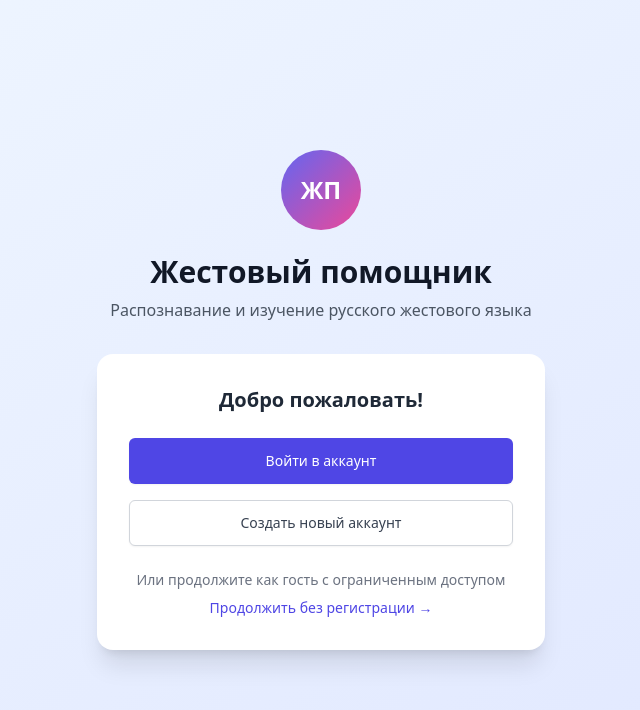
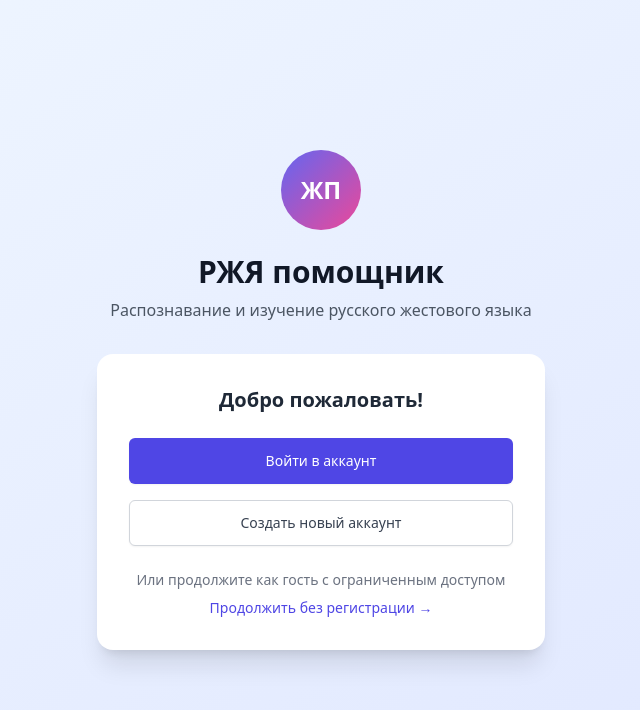
Before and after one commit to eggstraordinary-maker/RSL, a React (Vite) app: page / in a window 1280 px wide. Shown: the top 710 px of the page, without its empty margins (319-959 px from the left). Built offline with nearby package versions, Linux system fonts and the light colour scheme.

Commit message:
Исправлено название приложения (РЖЯ помощник)

```diff
--- a/index.html
+++ b/index.html
@@ -3,7 +3,7 @@
   <head>
     <meta charset="utf-8" />
     <meta name="viewport" content="width=device-width, initial-scale=1.0" />
-    <title>Жестовый помощник — demo</title>
+    <title>РЖЯ помощник — demo</title>
   </head>
   <body>
     <div id="root"></div>
--- a/src/App.tsx
+++ b/src/App.tsx
@@ -32,8 +32,8 @@ const AppContent: React.FC = () => {
         <header className="bg-white shadow-sm">
           <div className="container mx-auto px-4 py-4 flex items-center justify-between">
             <div className="flex items-center gap-3">
-              <div className="w-10 h-10 bg-gradient-to-br from-indigo-500 to-pink-500 rounded-full flex items-center justify-center text-white font-bold">R</div>
-              <div className="text-lg font-semibold">Жестовый помощник</div>
+              <div className="w-10 h-10 bg-gradient-to-br from-indigo-500 to-pink-500 rounded-full flex items-center justify-center text-white font-bold">РЖЯ</div>
+              <div className="text-lg font-semibold">РЖЯ помощник</div>
             </div>
             <div className="flex items-center gap-3">
               <LanguageSwitcher />
@@ -85,7 +85,7 @@ const AppContent: React.FC = () => {
         <div className="text-center">
           <div className="mx-auto h-20 w-20 bg-gradient-to-br from-indigo-500 to-pink-500 rounded-full flex items-center justify-center text-white font-bold text-2xl">ЖП</div>
           <h1 className="mt-6 text-3xl font-extrabold text-gray-900">
-            Жестовый помощник
+            РЖЯ помощник
           </h1>
           <p className="mt-2 text-gray-600">
             Распознавание и изучение русского жестового языка
--- a/src/pages/AuthChoice.tsx
+++ b/src/pages/AuthChoice.tsx
@@ -6,9 +6,9 @@ const AuthChoice: React.FC = () => {
     <div className="min-h-screen bg-gradient-to-br from-blue-50 to-indigo-100 flex flex-col items-center justify-center p-4">
       <div className="max-w-md w-full space-y-8">
         <div className="text-center">
-          <div className="mx-auto h-20 w-20 bg-gradient-to-br from-indigo-500 to-pink-500 rounded-full flex items-center justify-center text-white font-bold text-2xl">ЖП</div>
+          <div className="mx-auto h-20 w-20 bg-gradient-to-br from-indigo-500 to-pink-500 rounded-full flex items-center justify-center text-white font-bold text-2xl">RЖЯ</div>
           <h1 className="mt-6 text-3xl font-extrabold text-gray-900">
-            Жестовый помощник
+            РЖЯ помощник
           </h1>
           <p className="mt-2 text-gray-600">
             Распознавание и изучение русского жестового языка
--- a/src/pages/Register.tsx
+++ b/src/pages/Register.tsx
@@ -42,7 +42,7 @@ export default function Register() {
       <div className="min-h-screen bg-gray-50 flex items-center justify-center py-12 px-4 sm:px-6 lg:px-8">
         <div className="max-w-md w-full space-y-8">
           <div className="text-center">
-            <div className="mx-auto h-12 w-12 bg-gradient-to-br from-indigo-500 to-pink-500 rounded-full flex items-center justify-center text-white font-bold">R</div>
+            <div className="mx-auto h-12 w-12 bg-gradient-to-br from-indigo-500 to-pink-500 rounded-full flex items-center justify-center text-white font-bold">РЖЯ</div>
             <h2 className="mt-6 text-center text-3xl font-extrabold text-gray-900">
               Регистрация успешна!
             </h2>
@@ -65,7 +65,7 @@ export default function Register() {
     <div className="min-h-screen bg-gray-50 flex items-center justify-center py-12 px-4 sm:px-6 lg:px-8">
       <div className="max-w-md w-full space-y-8">
         <div>
-          <div className="mx-auto h-12 w-12 bg-gradient-to-br from-indigo-500 to-pink-500 rounded-full flex items-center justify-center text-white font-bold">R</div>
+          <div className="mx-auto h-12 w-12 bg-gradient-to-br from-indigo-500 to-pink-500 rounded-full flex items-center justify-center text-white font-bold">РЖЯ</div>
           <h2 className="mt-6 text-center text-3xl font-extrabold text-gray-900">
             Регистрация
           </h2>
```
